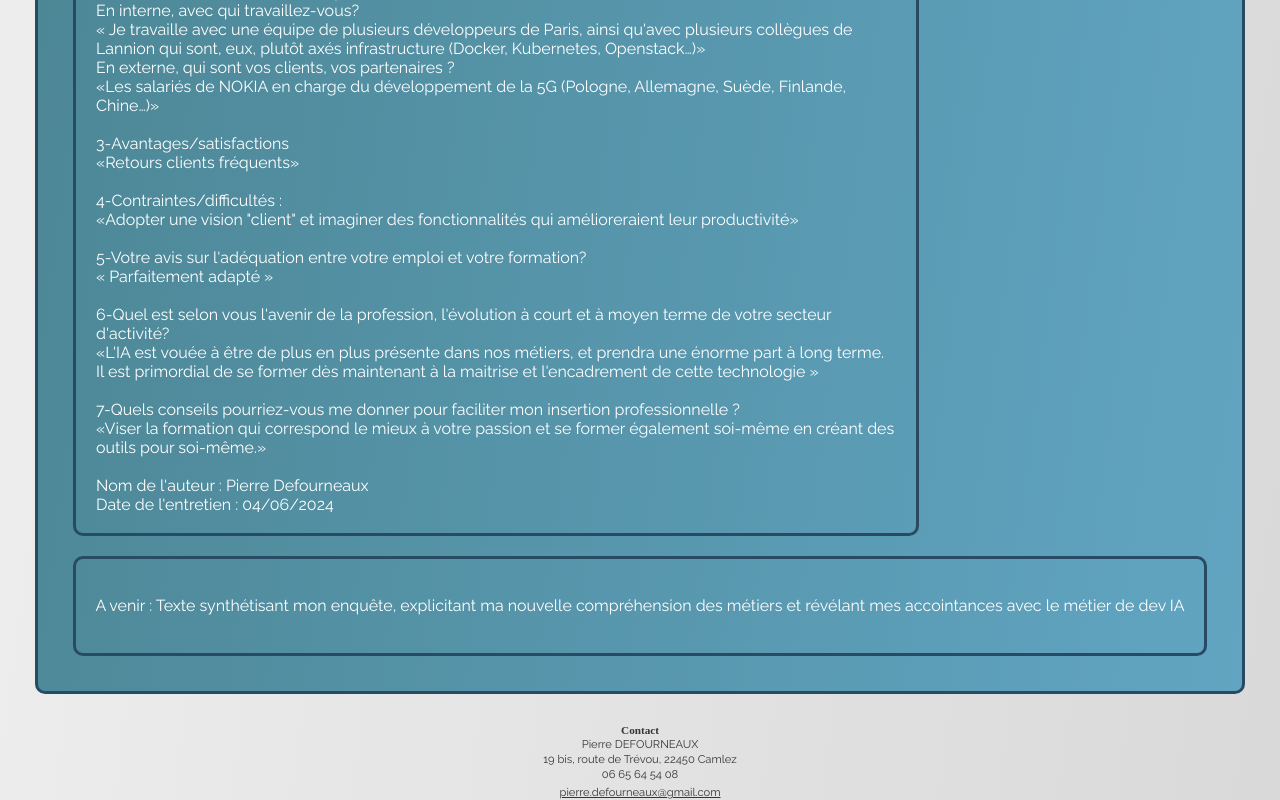
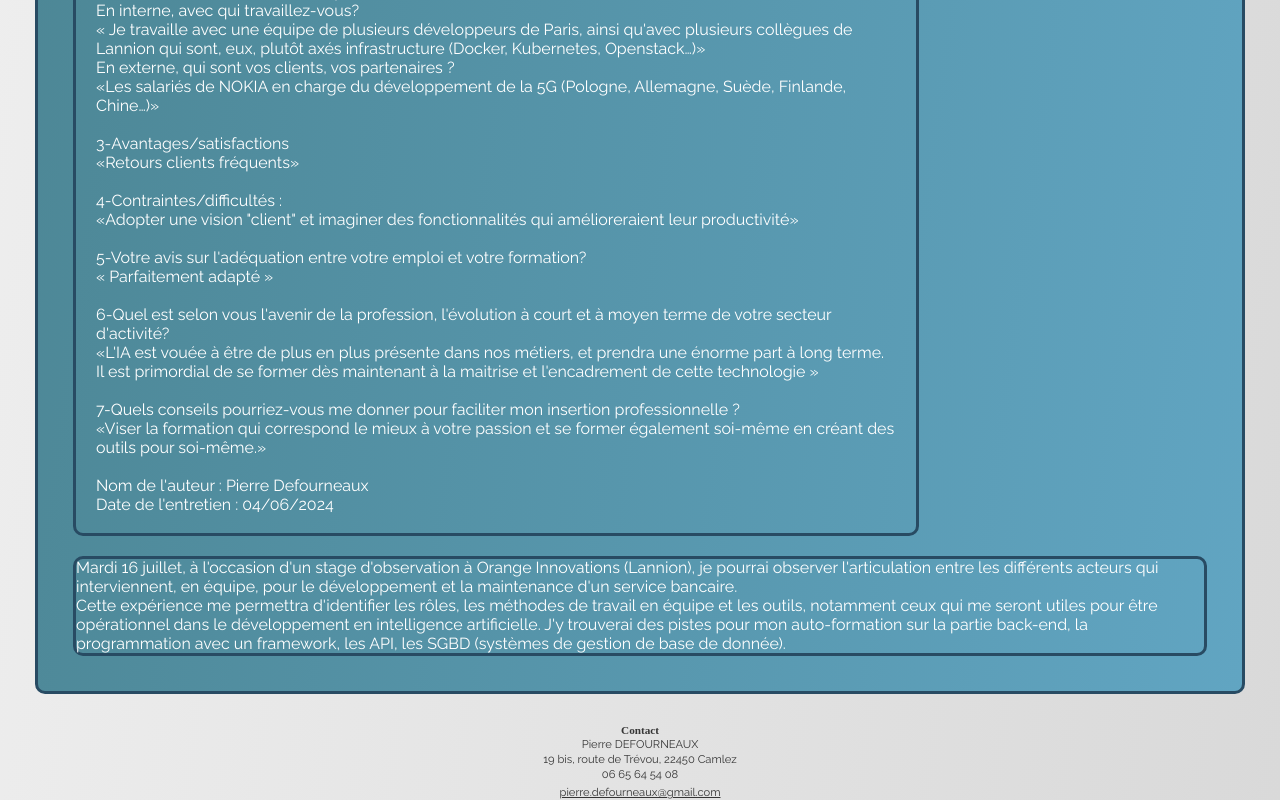
Before and after one commit to PierreDefourneaux/IA22, a plain HTML site: page les_métiers_du_web.html in a window 1280 px wide. Shown: the part 8791-9591 px from the top of the page. Drawn offline with Linux system fonts and the light colour scheme; a web font is replaced by a local one.

Commit message:
Update les_métiers_du_web.html

```diff
--- a/les_métiers_du_web.html
+++ b/les_métiers_du_web.html
@@ -358,8 +358,12 @@
                               <img src="dev3.svg" alt="image développeur 3"title="interview n°4 : ingénieur devops">
                          </div>
                          <div class="cclenquete">
-                               <p>A venir : Texte synthétisant mon enquête, explicitant ma nouvelle compréhension des métiers et
-                               révélant mes accointances avec le métier de dev IA</p>
+                               <p>Mardi 16 juillet, à l'occasion d'un stage d'observation à Orange Innovations (Lannion), je pourrai observer
+                                     l'articulation entre les différents acteurs qui interviennent, en équipe, pour le développement
+                                     et la maintenance d'un service bancaire.<br>
+                                     Cette expérience me permettra d'identifier les rôles, les méthodes de travail en équipe et les outils, notamment
+                                     ceux qui me seront utiles pour être opérationnel dans le développement en intelligence artificielle. J'y trouverai des pistes  pour mon auto-formation
+                                     sur la partie back-end, la programmation avec un framework, les API, les SGBD (systèmes de gestion de base de donnée).</p>
                          </div>
                    </div>
              </div>
```
